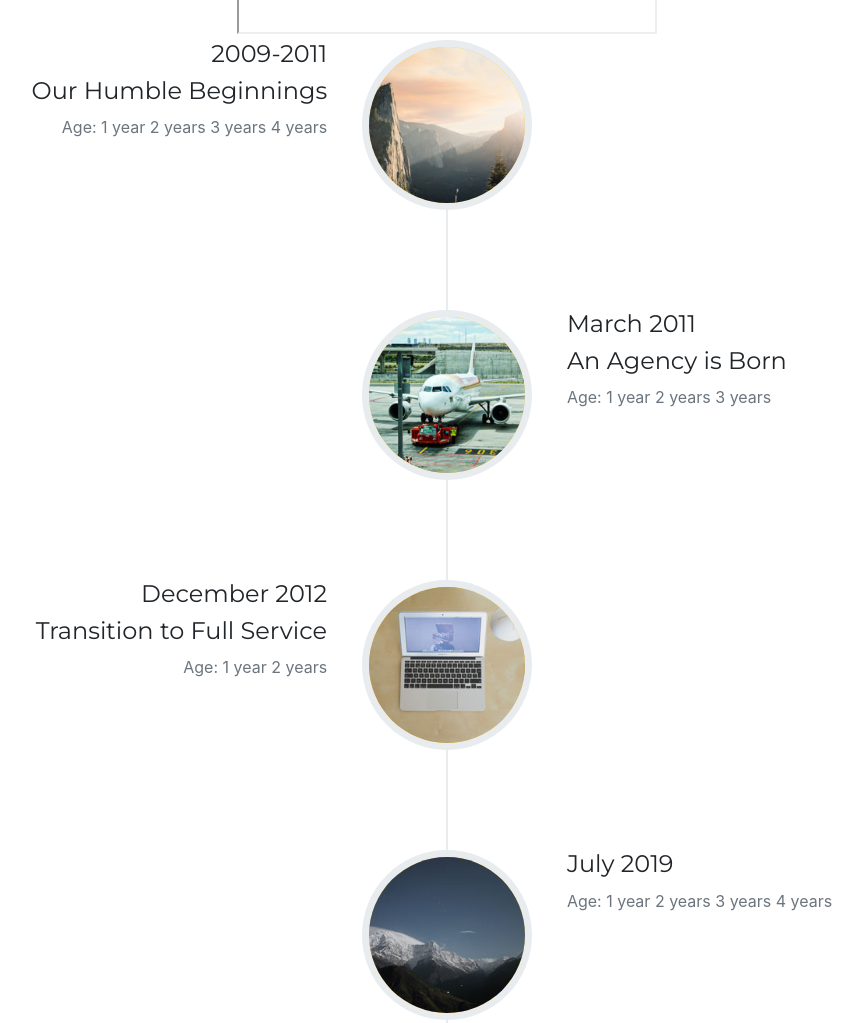
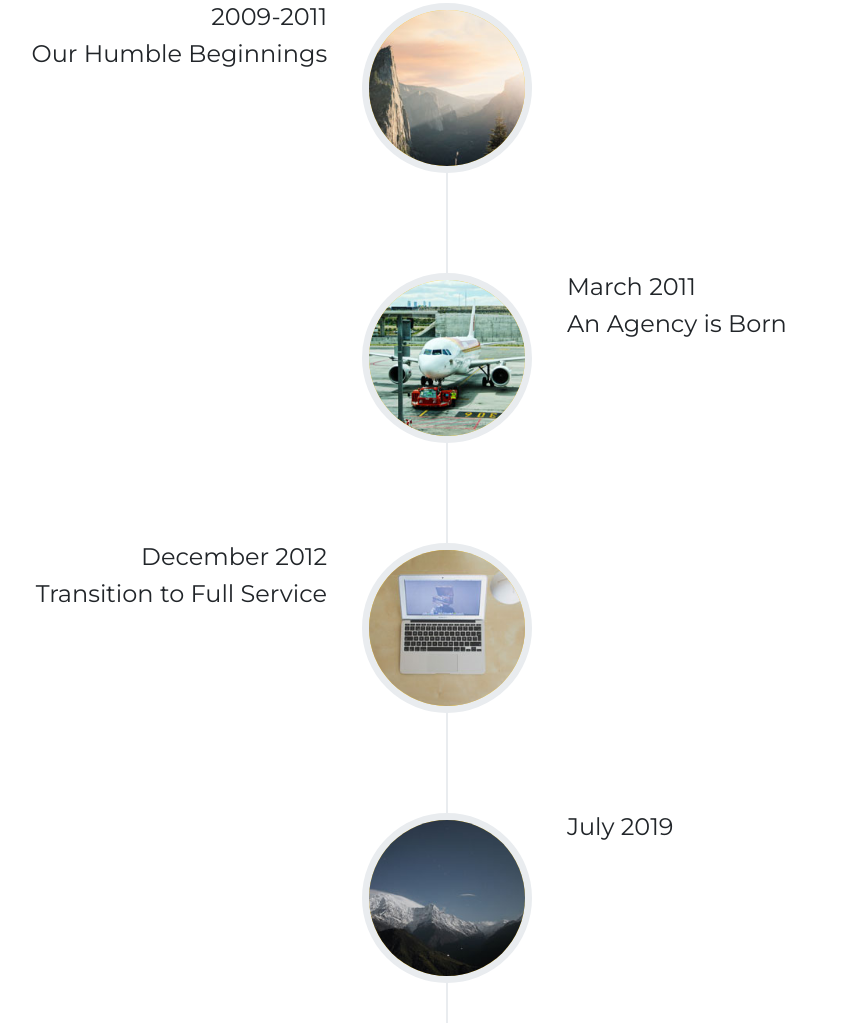
Before and after one commit to hadhami484/clothes-baby, a website with bundled scripts: page index.html in a window 1280 px wide. Shown: the part 3220-4243 px from the top of the page, without its empty margins (193-1056 px from the left). Built offline with nearby package versions, Linux system fonts and the light colour scheme; grey boxes are pictures that could not be loaded; a web font is replaced by a local one.

Commit message:
css and html change

```diff
--- a/css/agency.css
+++ b/css/agency.css
@@ -11,6 +11,7 @@ body {
 
 p {
   line-height: 1.75;
+  color: #ff0000;
 }
 
 a {
--- a/index.html
+++ b/index.html
@@ -176,7 +176,6 @@
           <a class="portfolio-link" data-toggle="modal" href="#portfolioModal5">
             <div class="portfolio-hover">
               <div class="portfolio-hover-content">
-                <h4>pull horse</h4>
                 <i class="fas fa-plus fa-3x"></i>
               </div>
             </div>
@@ -191,7 +190,6 @@
           <a class="portfolio-link" data-toggle="modal" href="#portfolioModal6">
             <div class="portfolio-hover">
               <div class="portfolio-hover-content">
-                <h4>Super héros costume</h4>
                 <i class="fas fa-plus fa-3x"></i>
               </div>
             </div>
@@ -212,7 +210,7 @@
       <div class="row">
         <div class="col-lg-12 text-center">
           <h2 class="section-heading text-uppercase">About</h2>
-          <h3 class="section-subheading text-muted">skirt and sweater</h3>
+          <h3 class="section-subheading text-muted">Company history</h3>
         </div>
       </div>
       <div class="col-lg-12 text-center">
@@ -232,7 +230,7 @@
                   <h4 class="subheading">Our Humble Beginnings</h4>
                 </div>
                 <div class="timeline-body">
-                  <p class="text-muted">Age: 1 year 2 years 3 years 4 years</p>
+                  <p class="text-muted"></p>
                 </div>
               </div>
             </li>
@@ -246,7 +244,7 @@
                   <h4 class="subheading">An Agency is Born</h4>
                 </div>
                 <div class="timeline-body">
-                  <p class="text-muted">Age: 1 year 2 years 3 years</p>
+                  <p class="text-muted"></p>
                 </div>
               </div>
             </li>
@@ -260,7 +258,7 @@
                   <h4 class="subheading">Transition to Full Service</h4>
                 </div>
                 <div class="timeline-body">
-                  <p class="text-muted">Age: 1 year 2 years</p>
+                  <p class="text-muted"></p>
                 </div>
               </div>
             </li>
@@ -273,7 +271,7 @@
                   <h4>July 2019</h4>
                 </div>
                 <div class="timeline-body">
-                  <p class="text-muted">Age: 1 year 2 years 3 years 4 years </p>
+                  <p class="text-muted"></p>
                 </div>
               </div>
             </li>
```
